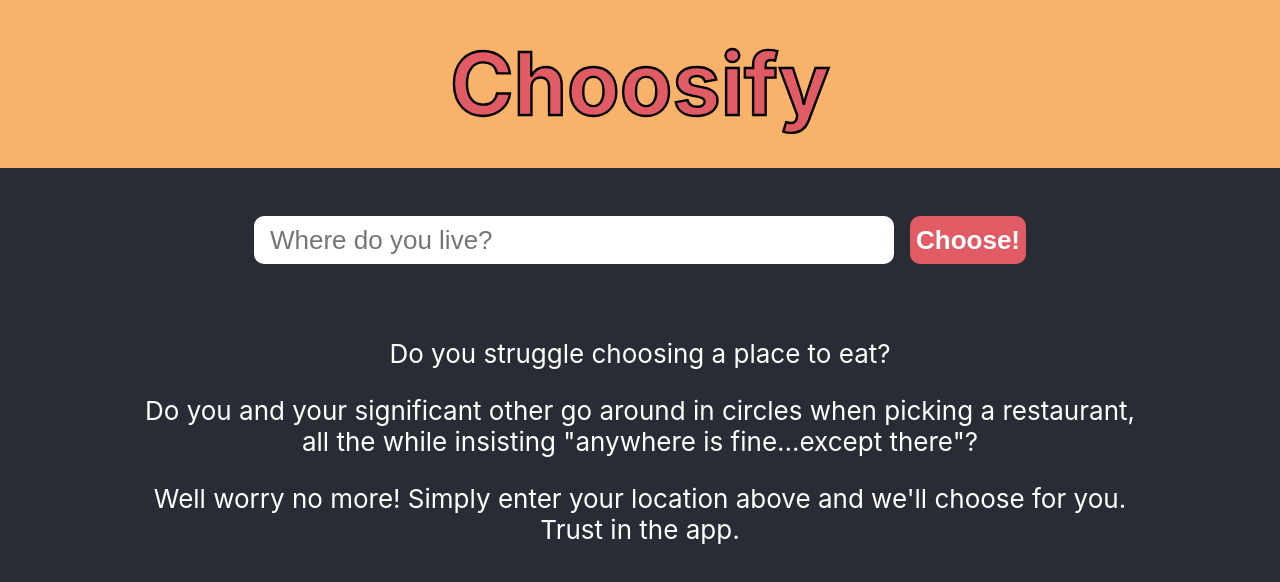
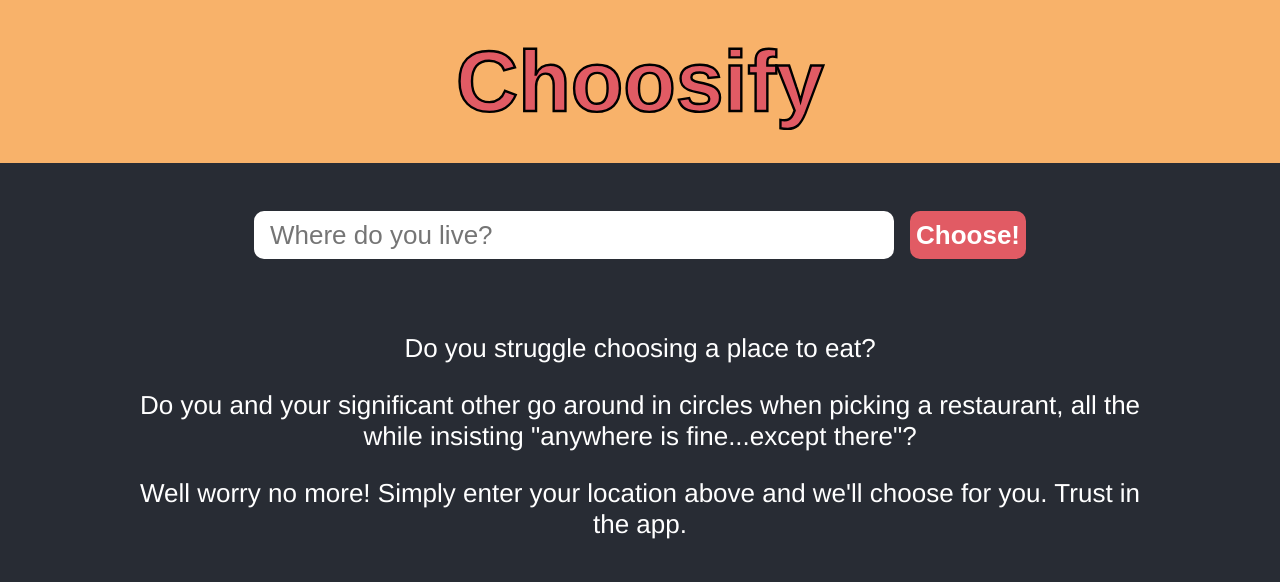
Before and after one commit to alexH56/Choosify, a React (Create React App) app: page /home in a window 1280 px wide. Shown: the top 582 px of the page. Built offline with nearby package versions, Linux system fonts and the light colour scheme; no server answers.

Commit message:
Rearranged font priority

```diff
--- a/src/index.css
+++ b/src/index.css
@@ -1,7 +1,7 @@
 body {
   margin: 0;
-  font-family: -apple-system, BlinkMacSystemFont, 'Segoe UI', 'Roboto', 'Oxygen',
-    'Ubuntu', 'Cantarell', 'Fira Sans', 'Droid Sans', 'Helvetica Neue',
+  font-family: 'Helvetica Neue', -apple-system, BlinkMacSystemFont, 'Roboto', 'Oxygen',
+    'Ubuntu', 'Cantarell', 'Fira Sans', 'Droid Sans', 'Segoe UI',
     sans-serif;
   -webkit-font-smoothing: antialiased;
   -moz-osx-font-smoothing: grayscale;
```
